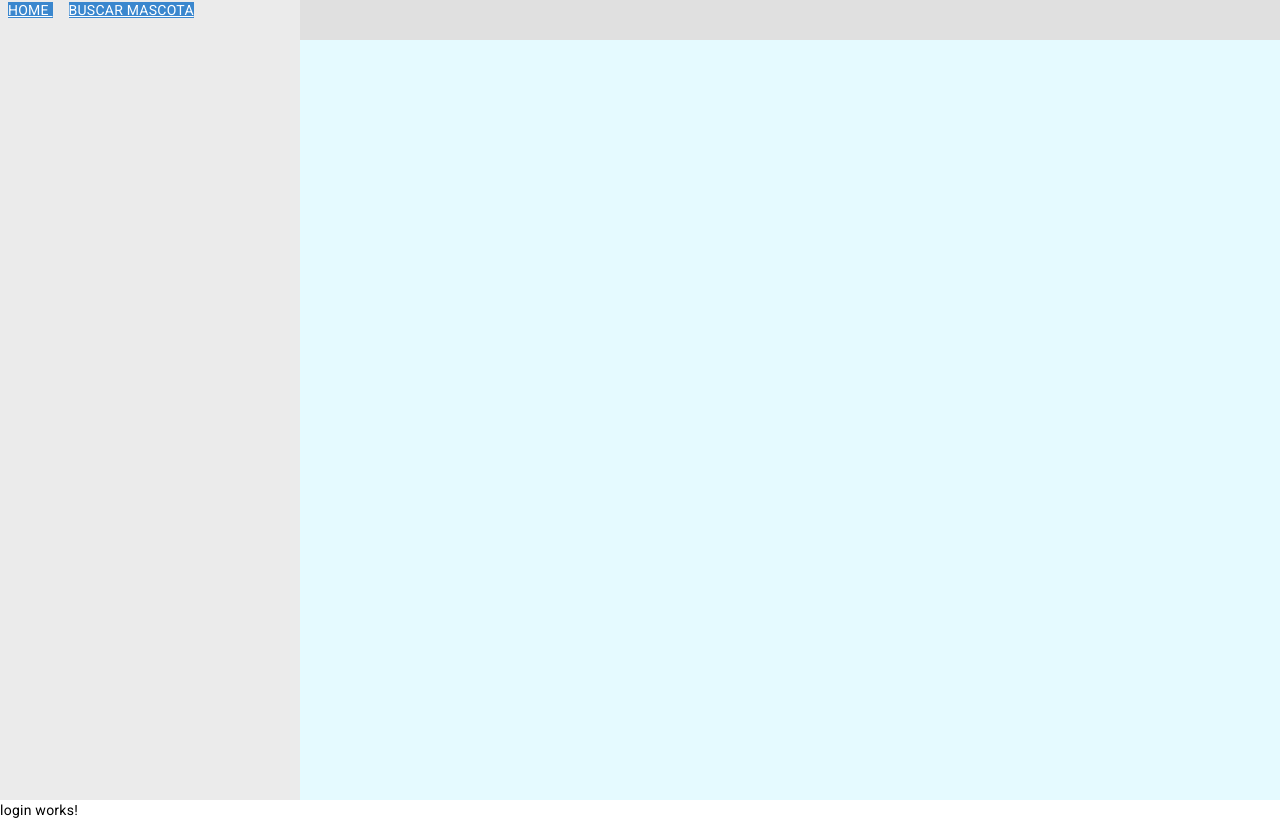
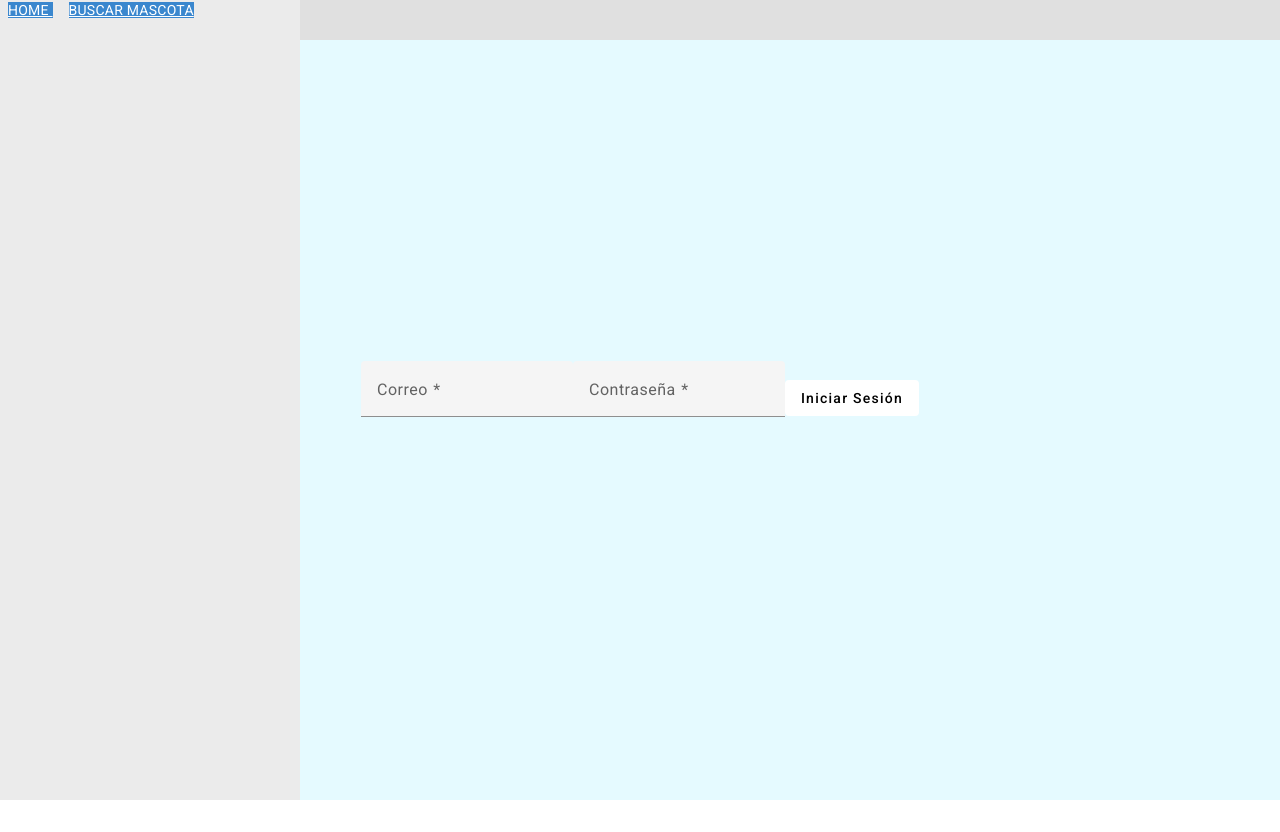
Before and after one commit to RubiFalconi/veterinaria-pluton, an Angular app: page /home in a window 1280 px wide. After the commit the page ends 800 px from the top, so only its background shows below. Built offline with nearby package versions, Linux system fonts and the light colour scheme.

Commit message:
@ChugnasIvan - add login

```diff
--- a/src/app/componentes/buscar-mascota/buscar-mascota.component.html
+++ b/src/app/componentes/buscar-mascota/buscar-mascota.component.html
@@ -1,6 +1,19 @@
 <p>HOLA MUNDO!</p>
 
-<app-login></app-login>
+<form class="example-form">
+  <mat-form-field class="example-full-width">
+    <mat-label>Email</mat-label>
+    <input type="email" matInput
+           placeholder="Ex. pat@example.com">
+    <mat-hint>Errors appear instantly!</mat-hint>
+    <mat-error>
+      Please enter a valid email address
+    </mat-error>
+    <mat-error>
+      Email is <strong>required</strong>
+    </mat-error>
+  </mat-form-field>
+</form>
 
 <!--
 <div class="container">
--- a/src/app/componentes/home/home.component.css
+++ b/src/app/componentes/home/home.component.css
@@ -2,6 +2,7 @@
     display: grid;
     grid-template-columns: 300px 1fr;
     grid-template-rows: 40px calc(100vh - 40px);
+    position: relative;
 }
 
 header {
@@ -29,3 +30,16 @@ main {
     padding: 1rem;
     overflow: auto;
 }
+
+.login {
+    position: absolute;
+
+    display: flex;
+    align-items: center;
+    justify-content: center;
+
+    top: 0;
+    left: 0;
+    right: 0;
+    bottom: 0;
+}
--- a/src/app/componentes/home/home.component.html
+++ b/src/app/componentes/home/home.component.html
@@ -19,5 +19,5 @@
         <router-outlet></router-outlet>
     </main>
 
-    <app-login></app-login>
+    <app-login class="login"></app-login>
 </div>
--- a/src/app/componentes/login/login.component.css
+++ b/src/app/componentes/login/login.component.css
@@ -0,0 +1,7 @@
+.container {
+
+}
+
+.button-login {
+    background-color: blue;
+}
--- a/src/app/componentes/login/login.component.html
+++ b/src/app/componentes/login/login.component.html
@@ -1 +1,25 @@
-<p>login works!</p>
+<form class="container">
+    <mat-form-field class="example-full-width">
+      <mat-label> Correo </mat-label>
+
+      <input type="email" matInput [formControl]="emailFormControl" placeholder="Ex. pat@example.com">
+
+      <mat-error *ngIf="emailFormControl.hasError('email') && !emailFormControl.hasError('required')">
+        Por favor ingrese un correo valido
+      </mat-error>
+      <mat-error *ngIf="emailFormControl.hasError('required')">
+        El correo <strong> requerido </strong>
+      </mat-error>
+    </mat-form-field>
+
+    <mat-form-field class="example-full-width">
+        <mat-label> Contraseña </mat-label>
+
+        <input type="password" matInput [formControl]="emailFormControl">
+        <mat-error></mat-error>
+
+    </mat-form-field>
+
+    <button mat-flat-button class="button-login"> Iniciar Sesión </button>
+
+</form>
--- a/src/app/componentes/login/login.component.ts
+++ b/src/app/componentes/login/login.component.ts
@@ -1,4 +1,5 @@
 import { Component } from '@angular/core';
+import { FormControl, Validators } from '@angular/forms';
 
 @Component({
   selector: 'app-login',
@@ -7,4 +8,6 @@ import { Component } from '@angular/core';
 })
 export class LoginComponent {
 
+  emailFormControl = new FormControl('', [Validators.required, Validators.email])
+
 }
```
Also changed, not shown: src/app/componentes/home/home.module.ts (+9 -1 lines).
